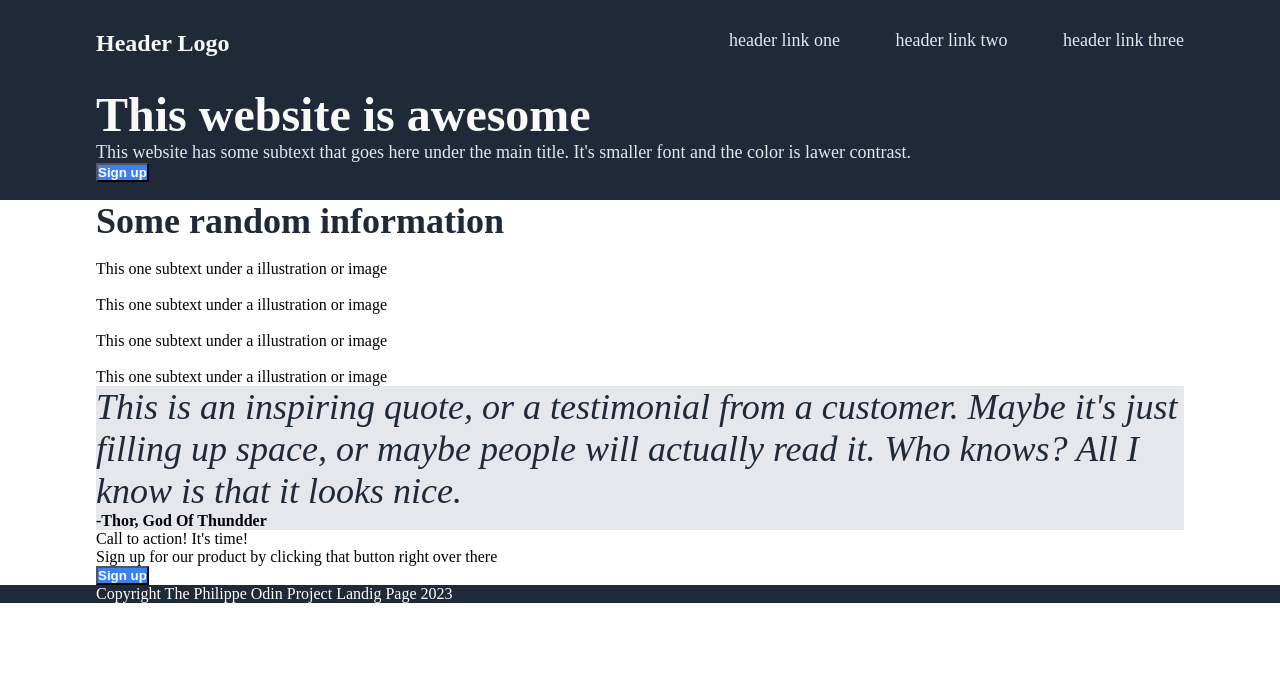
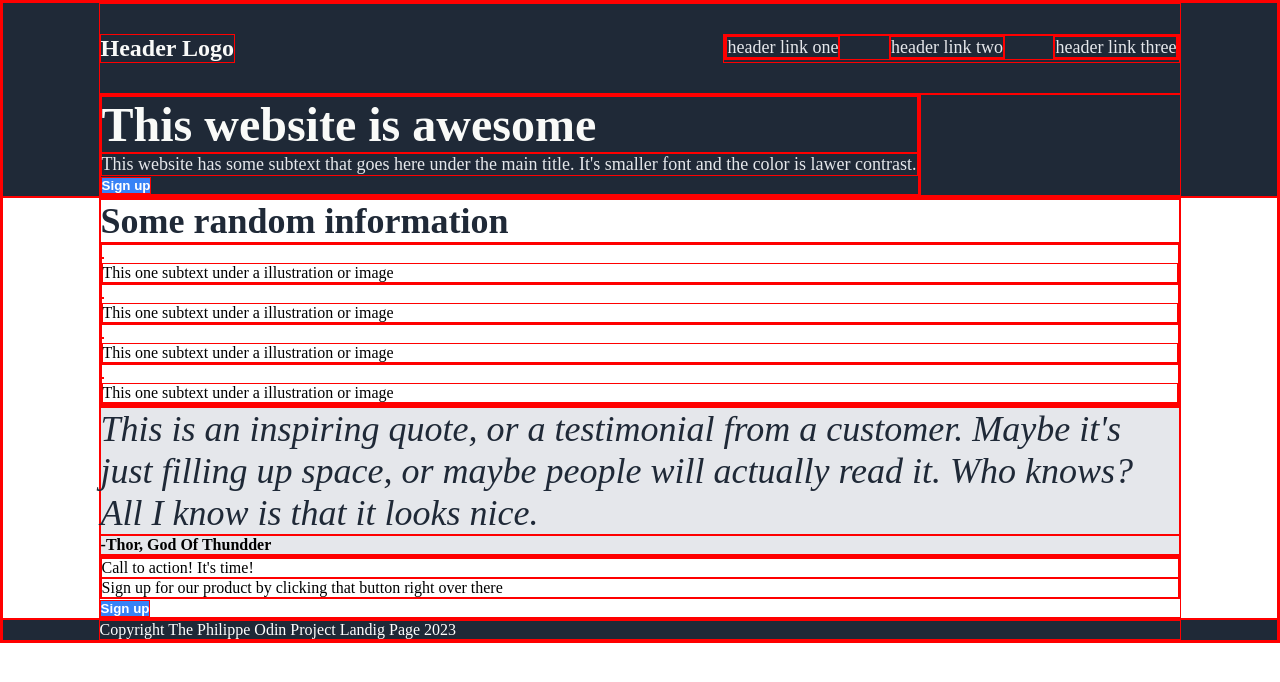
Before and after one commit to Feilipu69/odin-project-landing-page, a plain HTML site: page index.html in a window 1280 px wide. Drawn offline with Linux system fonts and the light colour scheme.

Commit message:
Add border everywhere. Display flex to article hero-text

```diff
--- a/styles.css
+++ b/styles.css
@@ -2,6 +2,7 @@
 	box-sizing: border-box;
 	margin: 0;
 	padding: 0;
+	border: 1px solid red;
 }
 
 .hero, footer {
@@ -48,6 +49,10 @@ header, article, footer p {
 	margin: auto;
 }
 
+.hero-text {
+	display: flex;
+}
+
 h1 {
 	font-size: 48px;
 }
```
